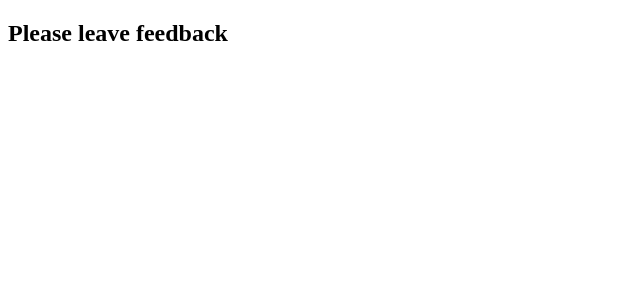
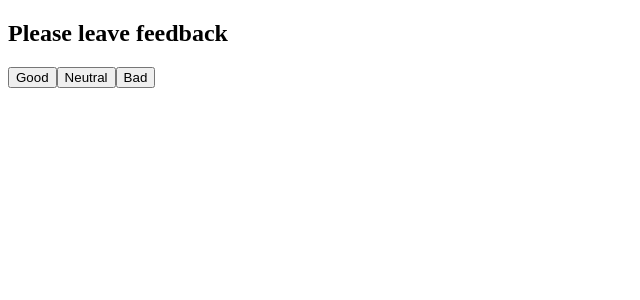
Before and after one commit to supert111/goit-react-hw-02-feedback, a React (Create React App) app: page / in a window 1280 px wide. Shown: the top 300 px of the page, without its empty margins (0-640 px from the left). Built offline with nearby package versions, Linux system fonts and the light colour scheme.

Commit message:
start FeedbackOptions

```diff
--- a/src/App.js
+++ b/src/App.js
@@ -1,6 +1,6 @@
 import { Component } from 'react';
 import Section from './components/Section/Section';
-//import Statistics from './components/Statistics/Statistics';
+import FeedbackOptions from './components/FeedbackOptions/FeedbackOptions';
 
 //import Statistics from './components/Statistics/Statistics';
 //import MySecondComponent from './components/MySecondComponent';
@@ -14,12 +14,28 @@ class App extends Component {
         bad: 0,
     }
 
+    countTotalFeedback = () => {
+        const stateValues = Object.values(this.state);
+        const total = stateValues.reduce((acc, value) => acc + value, 0);
+        return total;
+    }
+
+    countPositiveFeedbackPercentage = () => {
+        const { good } = this.state;
+        return Math.round((good / this.countTotalFeedback()) * 100);
+    }
+
+    handleClick = (element) => {
+        const { name } = element.target;
+        this.setState(state => ({ [name]: state[name] + 1 }));
+    }
 
     render () {
+        console.log(this.countTotalFeedback())
         return (
             <div>
                 <Section title="Please leave feedback">
-                    {/* <FeedbackOptions options={this.state} onLeaveFeedback={}> */}
+                    <FeedbackOptions options={this.state} onLeaveFeedback={this.handleClick} />
 
                 </Section>
             </div>
--- /dev/null
+++ b/src/components/FeedbackOptions/FeedbackOptions.jsx
@@ -0,0 +1,13 @@
+
+
+const FeedbackOptions = ({ options, onLeaveFeedback}) => {
+    return (
+        <div>
+            <button type="button" name="good" onClick={onLeaveFeedback}>Good</button>
+            <button type="button" name="neutral" onClick={onLeaveFeedback}>Neutral</button>
+            <button type="button" name="bad" onClick={onLeaveFeedback}>Bad</button>
+        </div>
+    )
+}
+
+export default FeedbackOptions;
--- a/src/components/Section/Section.jsx
+++ b/src/components/Section/Section.jsx
@@ -2,7 +2,6 @@
 
 
 const Section = ({title, children}) => {
-    console.log(children)
     return (
         <section>
             <h1>{title}</h1>
```
